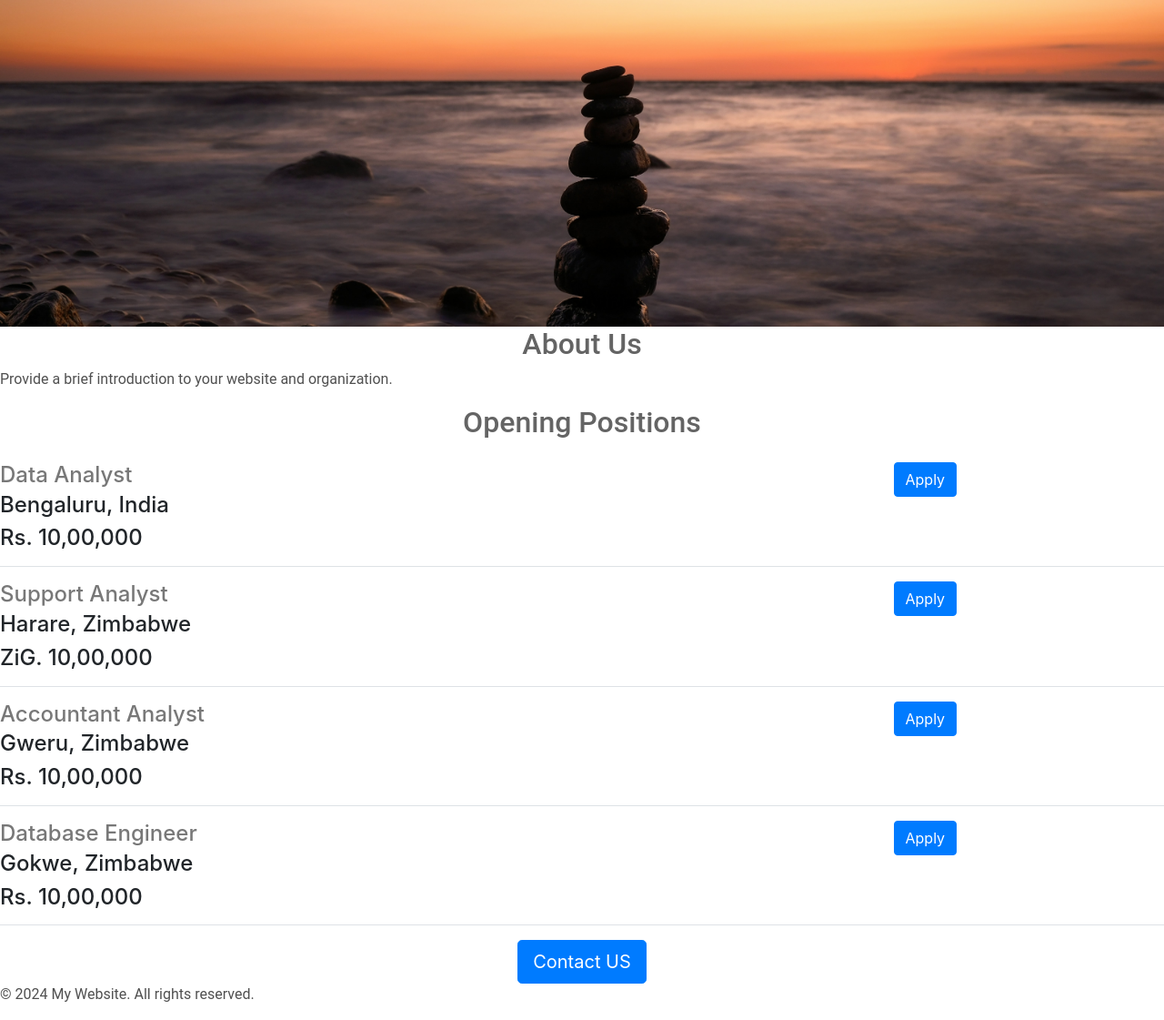
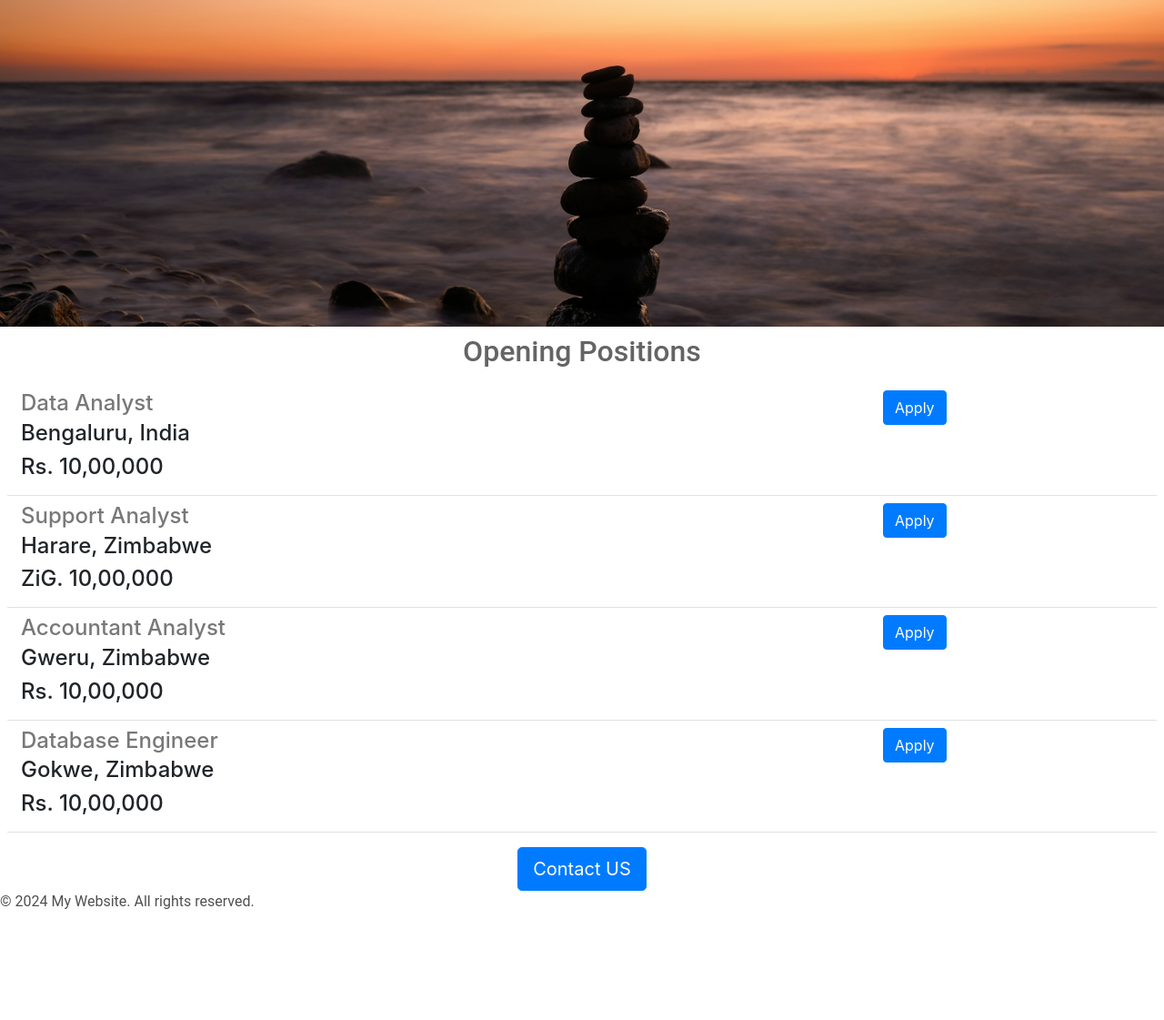
Before and after one commit to Easy-co/EasyTouch-Jobs, a Flask app: page / in a window 1280 px wide. Shown: the part 57-1178 px from the top of the page at 91% size. After the commit the page ends 1056 px from the top, so only its background shows below. Run offline with Flask 3, Linux system fonts and the light colour scheme.

Commit message:
refined the layout and added margin left

```diff
--- a/templates/home.html
+++ b/templates/home.html
@@ -50,10 +50,7 @@
     </header>
 
     <main>
-        <section>
-            <h2 class="text-align">About Us</h2>
-            <p>Provide a brief introduction to your website and organization.</p>
-        </section>
+
 
         <section>
 
--- a/templates/jobitem.html
+++ b/templates/jobitem.html
@@ -1,4 +1,4 @@
-<div class="border-bottom row" style ="margin-bottom:16px; padding-bottom:8px;">
+<div class="border-bottom row m-2" style ="margin-bottom:16px; padding-bottom:8px;">
      <div class="col-9">
                <h4 style="color:rgb(120,120,120); margin-bottom:4px;                        margin-bottom:4px"> {{job['title']}}</h4>
 
```
